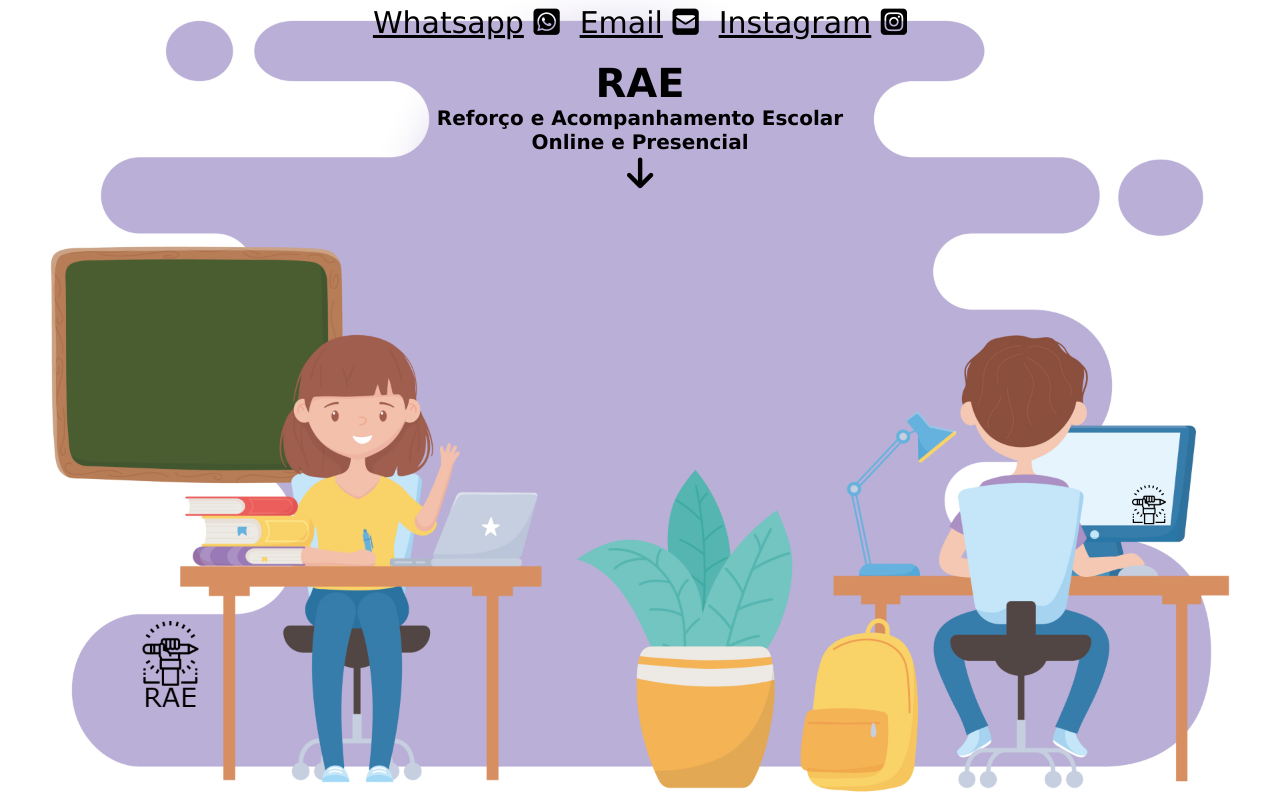
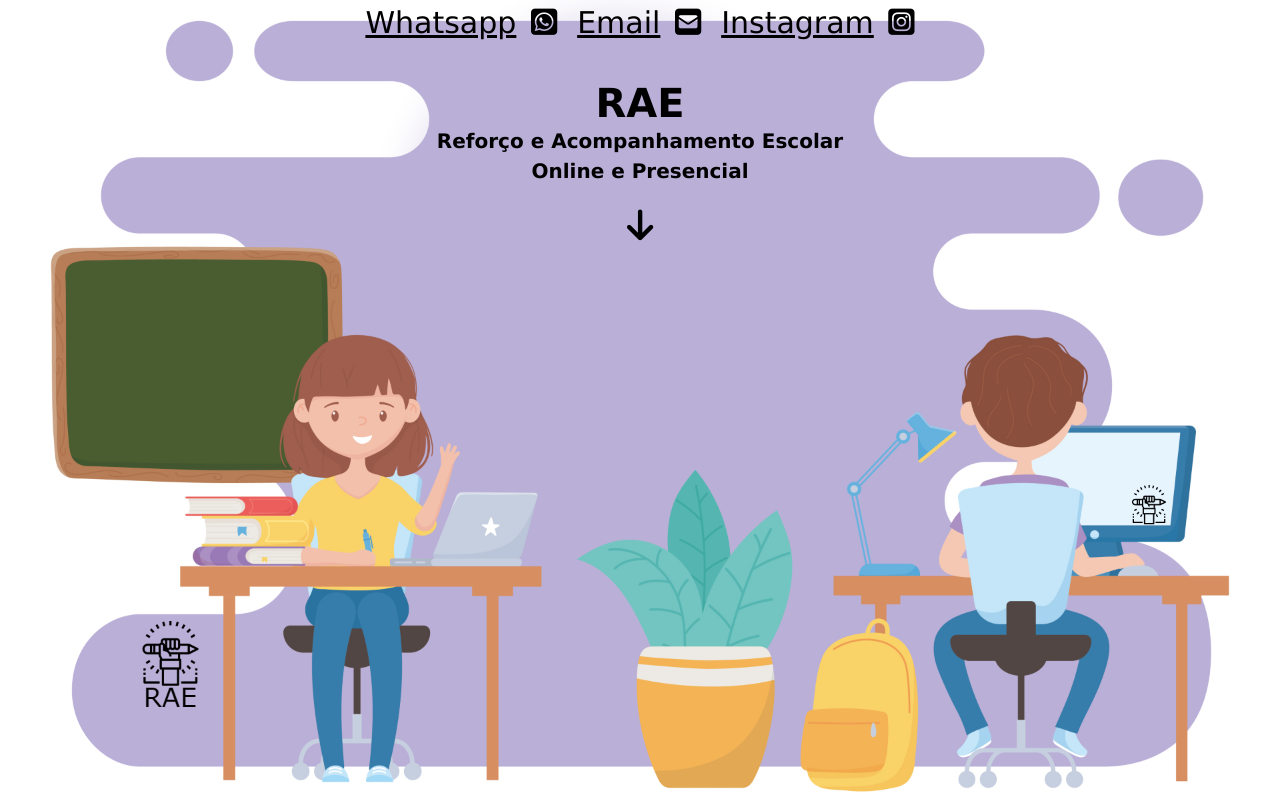
Before and after one commit to LeoCherede/Rae, a plain HTML site: page index.html in a window 1280 px wide. Drawn offline with Linux system fonts and the light colour scheme.

Commit message:
style.css

```diff
--- a/style.css
+++ b/style.css
@@ -13,6 +13,7 @@ body {
     flex-direction: column;
     width: 100vw;
     height: 100vh;
+
 }
 
 header {
@@ -41,30 +42,29 @@ header ul li a:hover {
     text-decoration: underline;
 }
 
-section {
-    height: 100%;
-    display: flex;
-    flex-direction: column;
-    align-items: center;
-    justify-content: center;
+header ul li i {
+    margin-left: 5px;
 }
 
 .container {
     text-align: center;
+    margin-top: 20px;
 }
 
-.container .name h1 {
+.name h1 {
     font-size: 40px;
 }
 
-.container .name h5 {
+.name h5 {
     font-size: 20px;
+    line-height: 1.5;
 }
 
 #arrow {
     font-size: 35px;
     cursor: pointer;
     animation: blink 1s steps(5, start) infinite;
+    margin-top: 20px;
 }
 
 @keyframes blink {
@@ -85,8 +85,3 @@ section {
 .active {
     display: block !important;
 }
-
-#about p {
-    max-width: 600px;
-    margin: 0 auto;
-}
```
